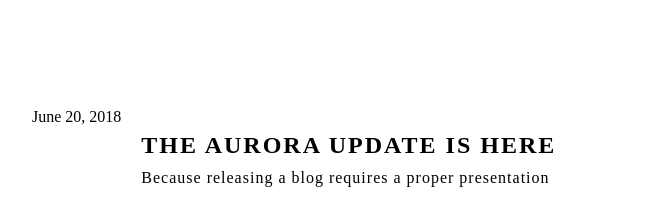
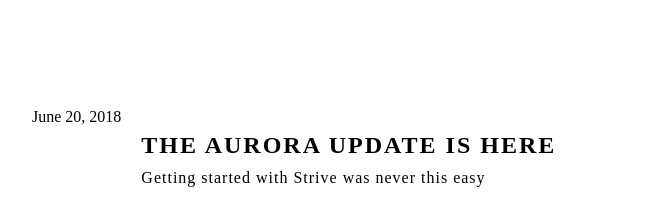
Before and after one commit to chiefGui/strive-blog, a Gatsby site: page / in a window 1280 px wide. Shown: the top 224 px of the page, without its empty margins (128-784 px from the left). Built offline with nearby package versions, Linux system fonts and the light colour scheme; Gatsby itself is replaced by a stand-in of ours; some packages are replaced by stand-ins of ours; what reshader would draw is missing.

Commit message:
Improve description

```diff
--- a/src/pages/2018-06-20-the-aurora-update-is-here/index.md
+++ b/src/pages/2018-06-20-the-aurora-update-is-here/index.md
@@ -1,7 +1,7 @@
 ---
 title: The Aurora Update is here
 coverUrl: https://pbs.twimg.com/media/Ddf_8G4WkAYE749.jpg:large
-description: Because releasing a blog requires a proper presentation
+description: Getting started with Strive was never this easy
 date: "2018-06-20T15:00:00.384Z"
 ---
 
```
